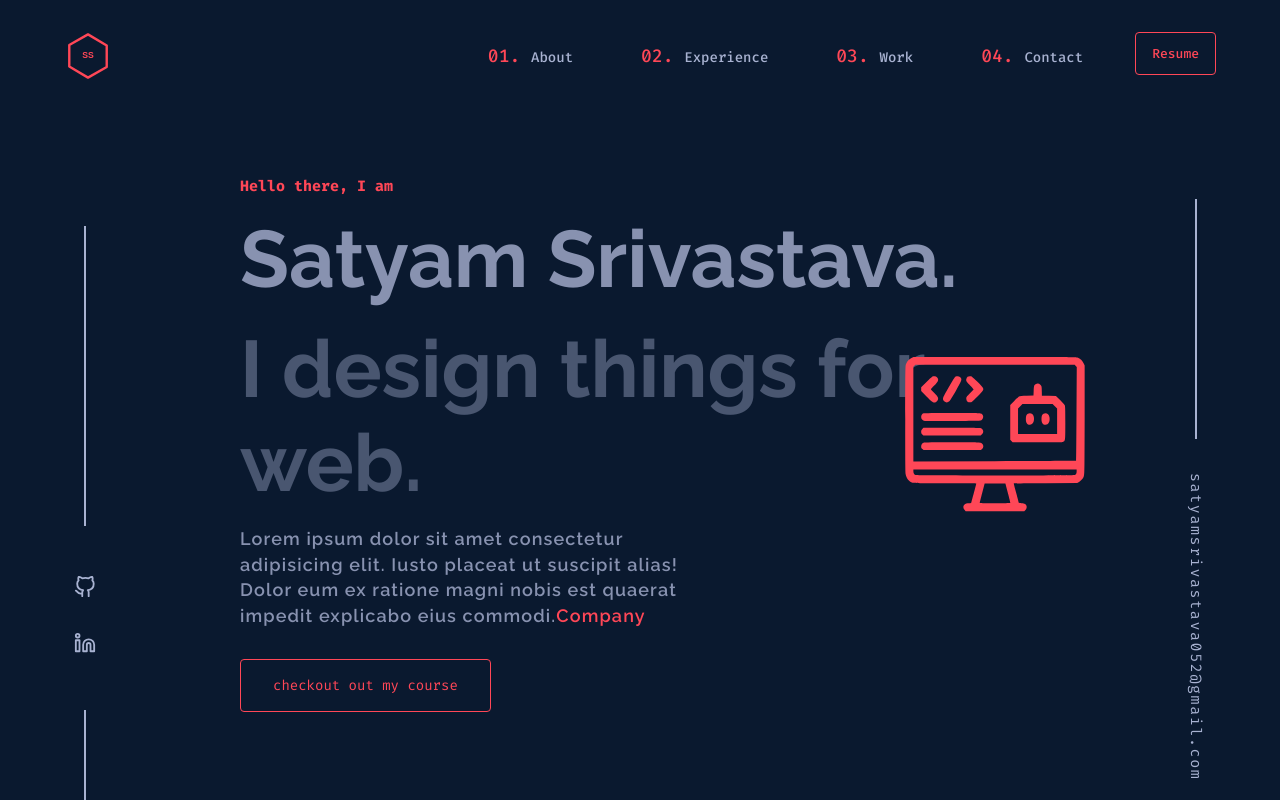
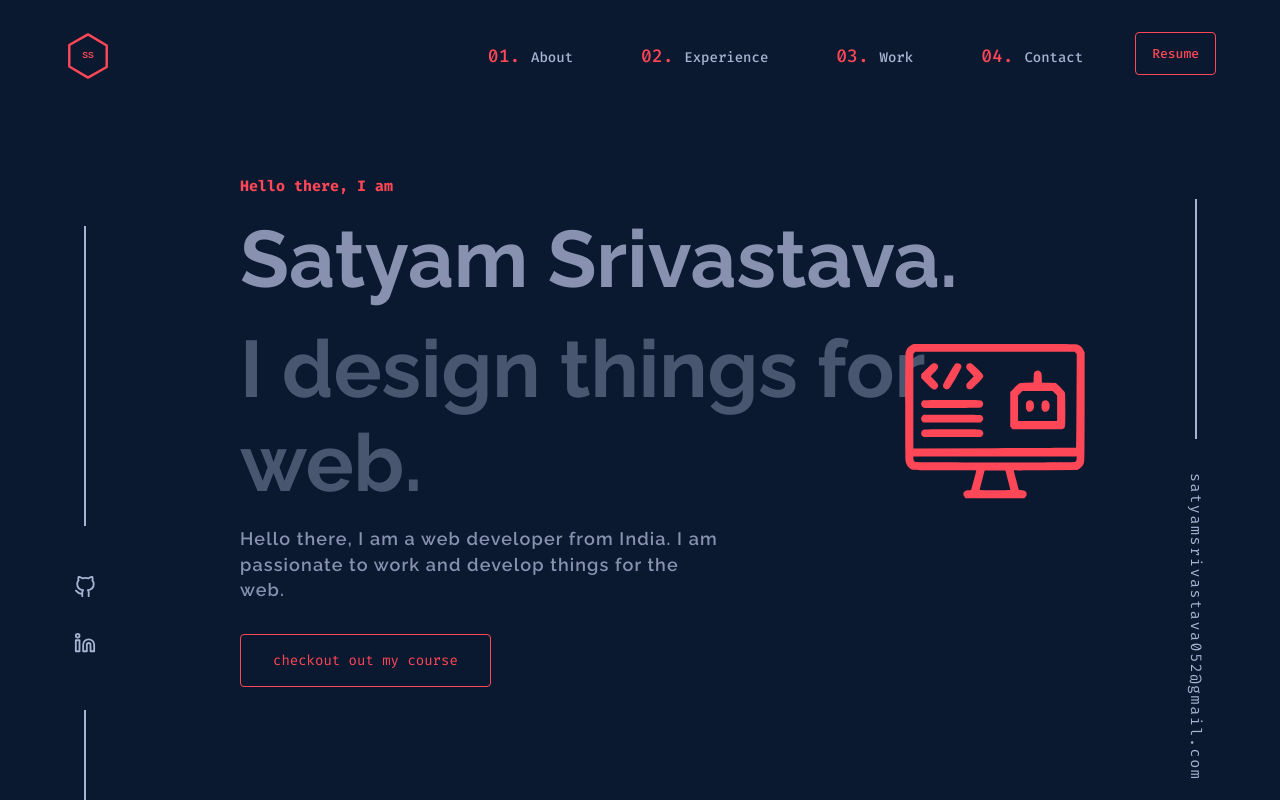
Before and after one commit to satyam-1103/portfolio_with_next, a Next.js app: page / in a window 1280 px wide. Shown: the top 800 px of the page. Built offline with nearby package versions, Linux system fonts and the light colour scheme.

Commit message:
intro changed

```diff
--- a/src/sections/Hero.tsx
+++ b/src/sections/Hero.tsx
@@ -37,12 +37,8 @@ function Hero() {
         animate={{ opacity: 1, y: 0 }}
         transition={{ duration: 0.3, ease: "easeInOut", delay: 1.35 }}
       >
-        Lorem ipsum dolor sit amet consectetur adipisicing elit. Iusto placeat
-        ut suscipit alias! Dolor eum ex ratione magni nobis est quaerat impedit
-        explicabo eius commodi.
-        <Link href="#" target="_blank" className="link">
-          Company
-        </Link>
+        Hello there, I am a web developer from India. I am passionate to work
+        and develop things for the web.
       </motion.p>
       <motion.div
         className="hero-button"
```
